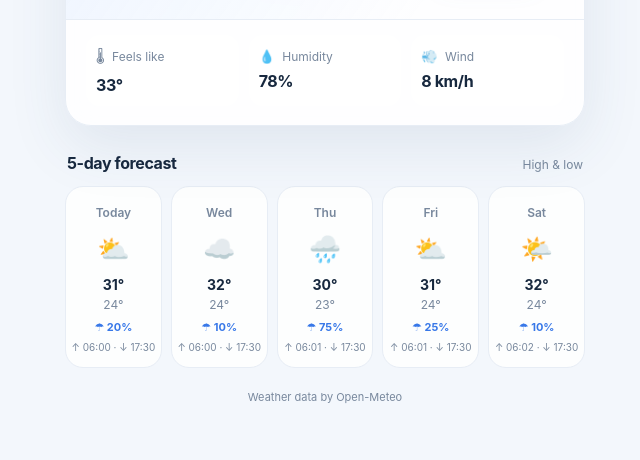
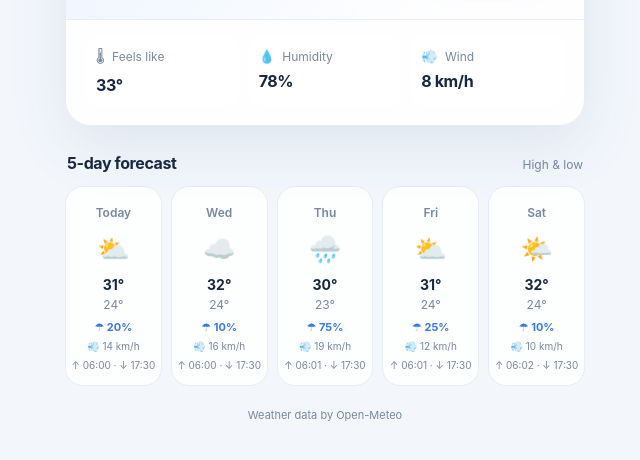
Before and after one commit to chrisjaphethloveria71-droid/weather-app-on23, a plain HTML site: page index.html in a window 1280 px wide. Shown: the part 480-940 px from the top of the page, without its empty margins (315-955 px from the left). Drawn offline with Linux system fonts and the light colour scheme; no server answers.

Commit message:
Add daily peak wind speeds
Co-authored-by: Copilot App <223556219+Copilot@users.noreply.github.com>

```diff
--- a/index.html
+++ b/index.html
@@ -221,6 +221,7 @@
     .day-low { margin-top: 4px; color: var(--muted); font-size: 12px; }
     .day-rain { margin-top: 8px; color: var(--blue); font-size: 11px; font-weight: 650; }
     .day-sun { margin-top: 7px; color: var(--muted); font-size: 10px; white-space: nowrap; }
+    .day-wind { margin-top: 6px; color: var(--muted); font-size: 10px; white-space: nowrap; }
     .footer { margin-top: 22px; color: var(--muted); font-size: 11px; text-align: center; }
     .sr-only { position: absolute; width: 1px; height: 1px; overflow: hidden; clip: rect(0, 0, 0, 0); white-space: nowrap; clip-path: inset(50%); }
 
@@ -307,6 +308,7 @@
         temperature_2m_max: [31, 32, 30, 31, 32],
         temperature_2m_min: [24, 24, 23, 24, 24],
         precipitation_probability_max: [20, 10, 75, 25, 10],
+        wind_speed_10m_max: [14, 16, 19, 12, 10],
         sunrise: ["06:00", "06:00", "06:01", "06:01", "06:02"],
         sunset: ["17:30", "17:30", "17:30", "17:30", "17:30"]
       }
@@ -384,10 +386,11 @@
         const dateObj = new Date(`${date}T12:00:00`);
         const day = index === 0 ? "Today" : new Intl.DateTimeFormat(undefined, { weekday: "short", timeZone: "UTC" }).format(dateObj);
         const rainChance = daily.precipitation_probability_max[index];
+        const maxWind = daily.wind_speed_10m_max[index];
         const sunrise = daily.sunrise[index]?.slice(-5) || "--:--";
         const sunset = daily.sunset[index]?.slice(-5) || "--:--";
-        card.setAttribute("aria-label", `${day}: ${dayCondition}, high ${formatTemperature(daily.temperature_2m_max[index])} degrees, low ${formatTemperature(daily.temperature_2m_min[index])} degrees, ${rainChance ?? "unknown"} percent chance of precipitation, sunrise ${sunrise}, sunset ${sunset}`);
-        card.innerHTML = `<span class="day-name">${day}</span><span class="day-icon" aria-hidden="true">${dayIcon}</span><div class="day-high">${formatTemperature(daily.temperature_2m_max[index])}°</div><div class="day-low">${formatTemperature(daily.temperature_2m_min[index])}°</div><div class="day-rain">☂ ${rainChance ?? "—"}%</div><div class="day-sun">↑ ${sunrise} · ↓ ${sunset}</div>`;
+        card.setAttribute("aria-label", `${day}: ${dayCondition}, high ${formatTemperature(daily.temperature_2m_max[index])} degrees, low ${formatTemperature(daily.temperature_2m_min[index])} degrees, ${rainChance ?? "unknown"} percent chance of precipitation, maximum wind ${maxWind ?? "unknown"} kilometers per hour, sunrise ${sunrise}, sunset ${sunset}`);
+        card.innerHTML = `<span class="day-name">${day}</span><span class="day-icon" aria-hidden="true">${dayIcon}</span><div class="day-high">${formatTemperature(daily.temperature_2m_max[index])}°</div><div class="day-low">${formatTemperature(daily.temperature_2m_min[index])}°</div><div class="day-rain">☂ ${rainChance ?? "—"}%</div><div class="day-wind">💨 ${maxWind ?? "—"} km/h</div><div class="day-sun">↑ ${sunrise} · ↓ ${sunset}</div>`;
         forecast.append(card);
       });
     }
@@ -414,7 +417,7 @@
           latitude: location.latitude,
           longitude: location.longitude,
           current: "temperature_2m,relative_humidity_2m,apparent_temperature,weather_code,wind_speed_10m",
-          daily: "weather_code,temperature_2m_max,temperature_2m_min,precipitation_probability_max,sunrise,sunset",
+          daily: "weather_code,temperature_2m_max,temperature_2m_min,precipitation_probability_max,wind_speed_10m_max,sunrise,sunset",
           timezone: location.timezone || "auto",
           forecast_days: "5"
         });
```
